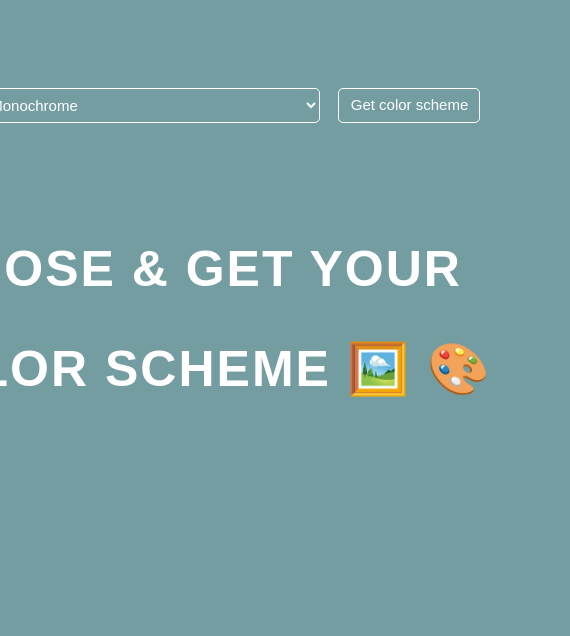
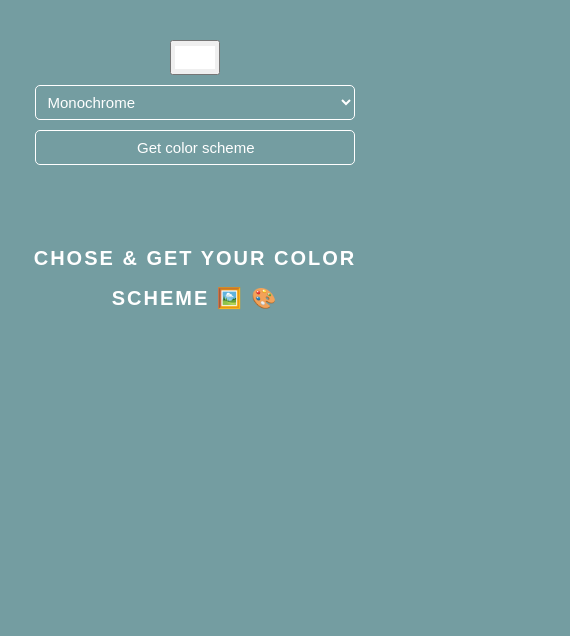
Before and after one commit to mariamaitbella/color-scheme-generator, a plain HTML site: page index.html in a window 390 px wide. Shown: the whole page, 570 px wide, since content can reach past the window. Drawn offline with nearby package versions, Linux system fonts and the light colour scheme; a web font is replaced by a local one.

Commit message:
Implement responsive layout

```diff
--- a/index.css
+++ b/index.css
@@ -54,6 +54,7 @@ body {
   height: 35px;
   cursor: pointer;
 }
+
 .top-area select option {
   color: #749da1;
   background-color: white;
@@ -71,6 +72,7 @@ body {
   color: white;
   border-color: white;
 }
+
 .top-area button:hover {
   color: #749da1;
   background-color: white;
@@ -102,3 +104,36 @@ body {
   cursor: pointer;
   border: none;
 }
+
+
+/* Media Queries */
+
+@media (max-width: 630px) {
+  .main-container {
+    width: unset;
+    height: unset;
+    margin: 0;
+    padding: 40px 20px;
+  }
+
+  .top-area {
+    flex-direction: column;
+    height: unset;
+    gap: 10px;
+    margin-bottom: 10px;
+  }
+
+  h1 {
+    font-size: 20px !important;
+  }
+
+  .top-area button,
+  .top-area select {
+    width: 100%;
+  }
+
+  .hex {
+    padding: 6px;
+    font-size: 14px;
+}
+}
```
Also changed, not shown: 1 other file.
